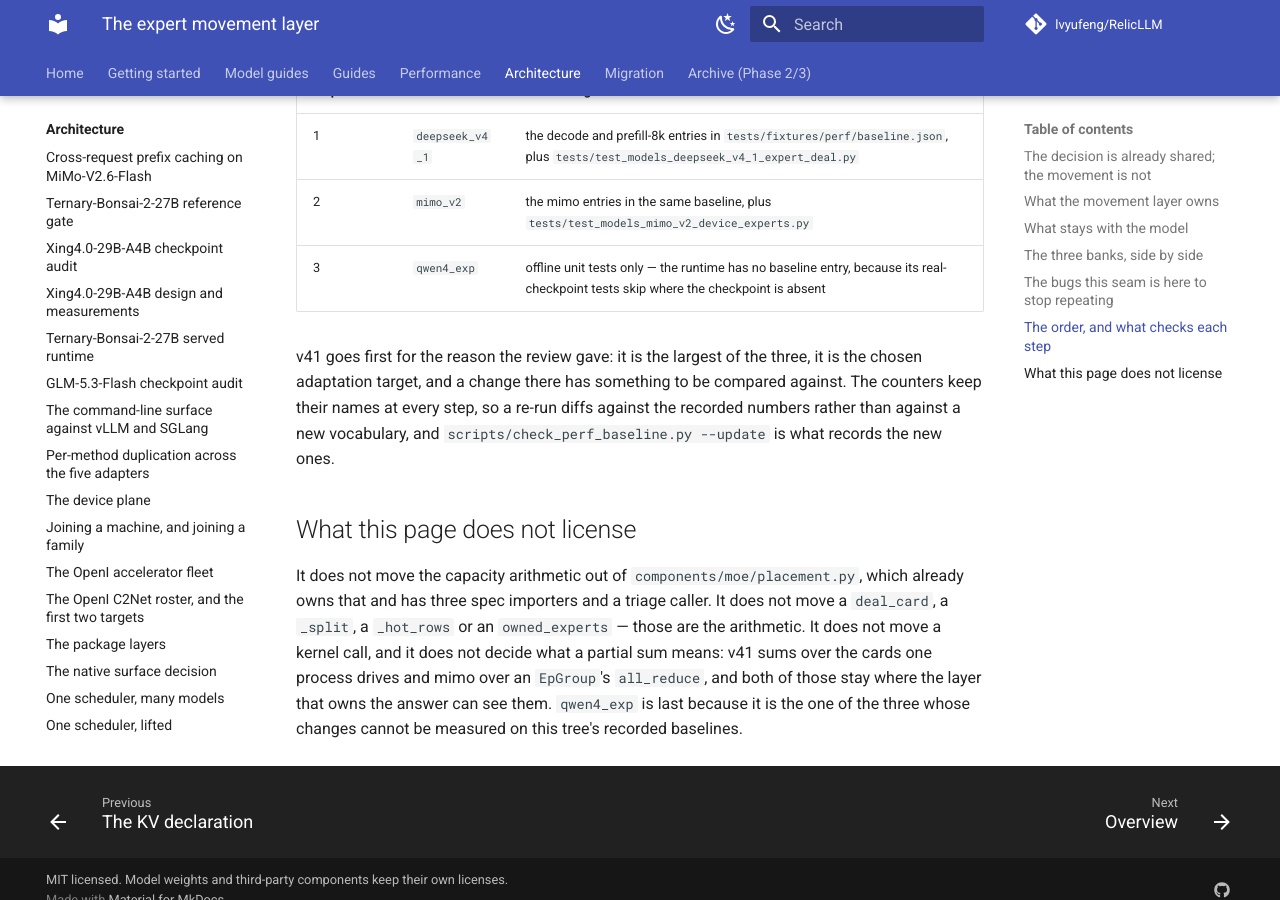
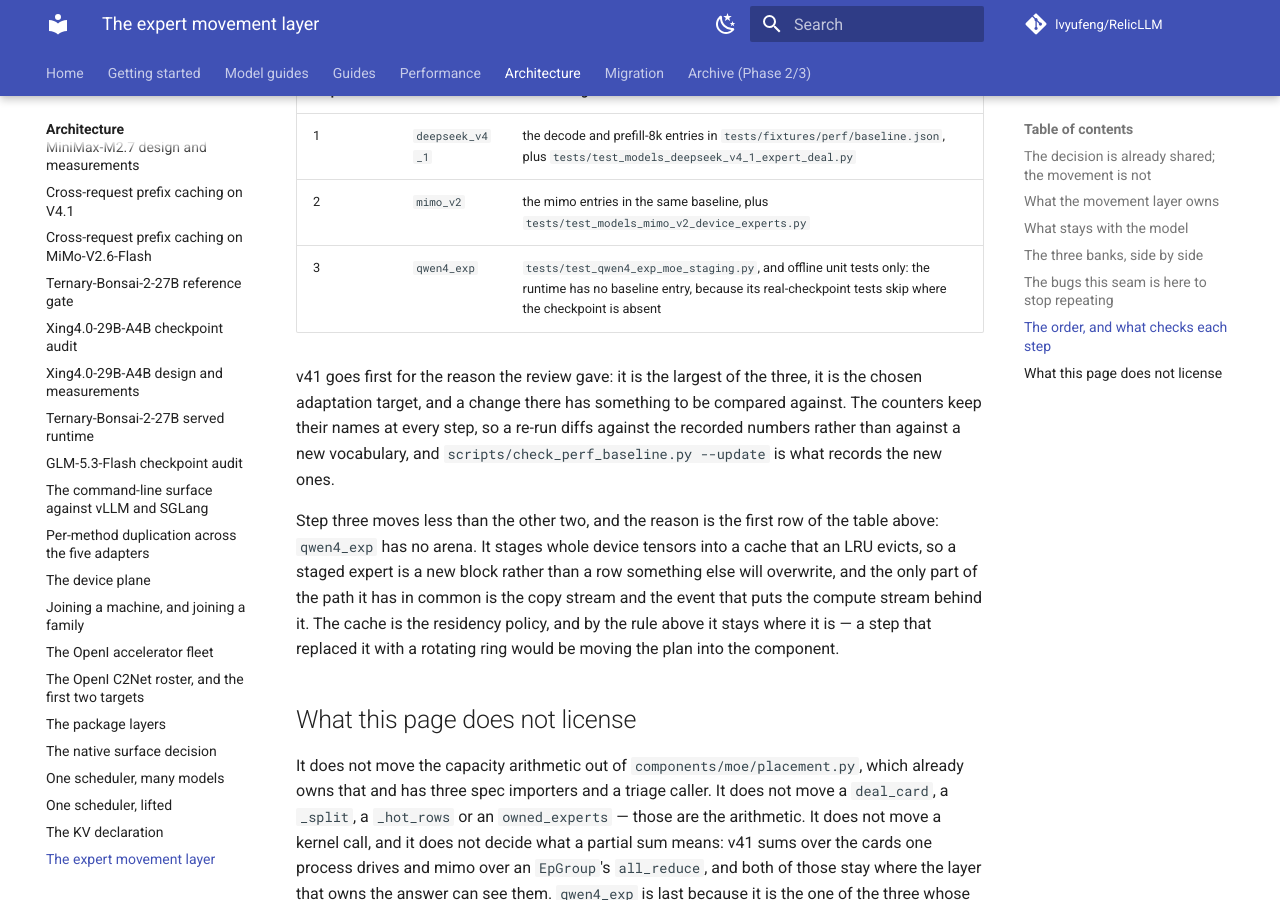
Before and after one commit to lvyufeng/RelicLLM, an MkDocs documentation site: the page built from docs/architecture/expert_movement.md, in a window 1280 px wide and 900 px high, scrolled down 4497 px. Built offline with MkDocs 1.6.1 and Material for MkDocs 9.7.7, drawn with Linux system fonts in a browser that asks for light colours; comment, search, counter and statistics services are not loaded.

Commit message:
docs(architecture): say what step three of the movement order is
The order table's third row named only the runtime. Name the file that
pins it as well, and add the paragraph that says why qwen4_exp moves less
than the two steps before it: it has no arena, so the only part of the path
it shares is the copy stream and the event that puts the compute stream
behind it. Its cache is the residency policy, and rewriting that policy is
not what a movement step does.

Co-Authored-By: Codex <noreply@anthropic.com>

```diff
--- a/docs/architecture/expert_movement.md
+++ b/docs/architecture/expert_movement.md
@@ -147,12 +147,19 @@ One runtime at a time, in this order, each step behaviour-preserving:
 | --- | --- | --- |
 | 1 | `deepseek_v4_1` | the decode and prefill-8k entries in `tests/fixtures/perf/baseline.json`, plus `tests/test_models_deepseek_v4_1_expert_deal.py` |
 | 2 | `mimo_v2` | the mimo entries in the same baseline, plus `tests/test_models_mimo_v2_device_experts.py` |
-| 3 | `qwen4_exp` | offline unit tests only — the runtime has no baseline entry, because its real-checkpoint tests skip where the checkpoint is absent |
+| 3 | `qwen4_exp` | `tests/test_qwen4_exp_moe_staging.py`, and offline unit tests only: the runtime has no baseline entry, because its real-checkpoint tests skip where the checkpoint is absent |
 
 v41 goes first for the reason the review gave: it is the largest of the three, it is the chosen
 adaptation target, and a change there has something to be compared against. The counters keep their
 names at every step, so a re-run diffs against the recorded numbers rather than against a new
 vocabulary, and `scripts/check_perf_baseline.py --update` is what records the new ones.
+
+Step three moves less than the other two, and the reason is the first row of the table above:
+`qwen4_exp` has no arena. It stages whole device tensors into a cache that an LRU evicts, so a staged
+expert is a new block rather than a row something else will overwrite, and the only part of the path
+it has in common is the copy stream and the event that puts the compute stream behind it. The cache
+is the residency policy, and by the rule above it stays where it is — a step that replaced it with a
+rotating ring would be moving the plan into the component.
 
 ## What this page does not license
 
```
